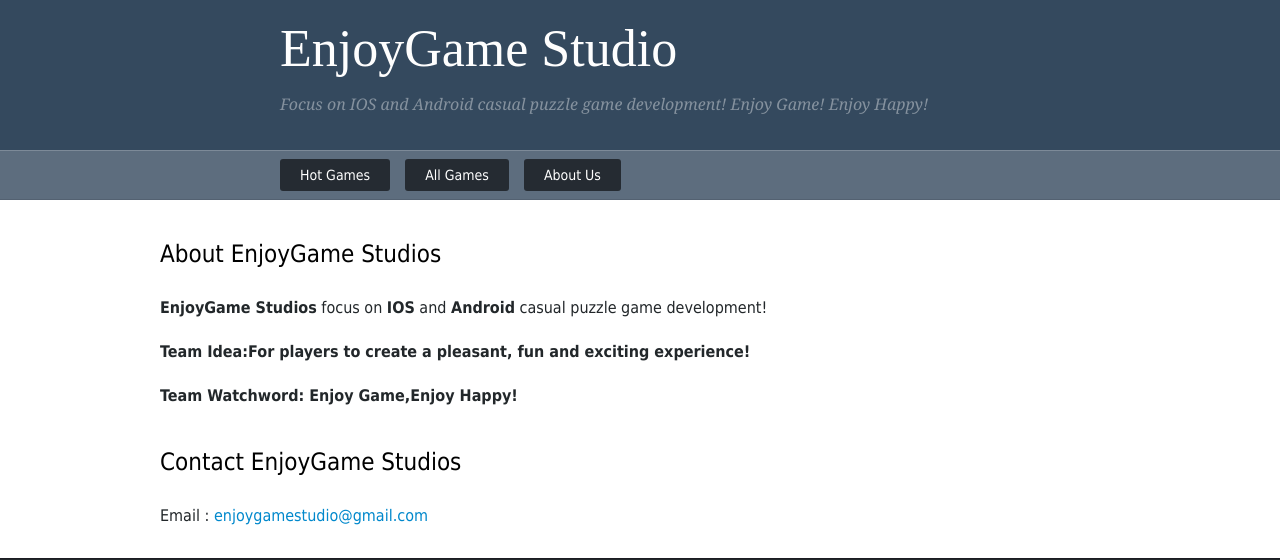
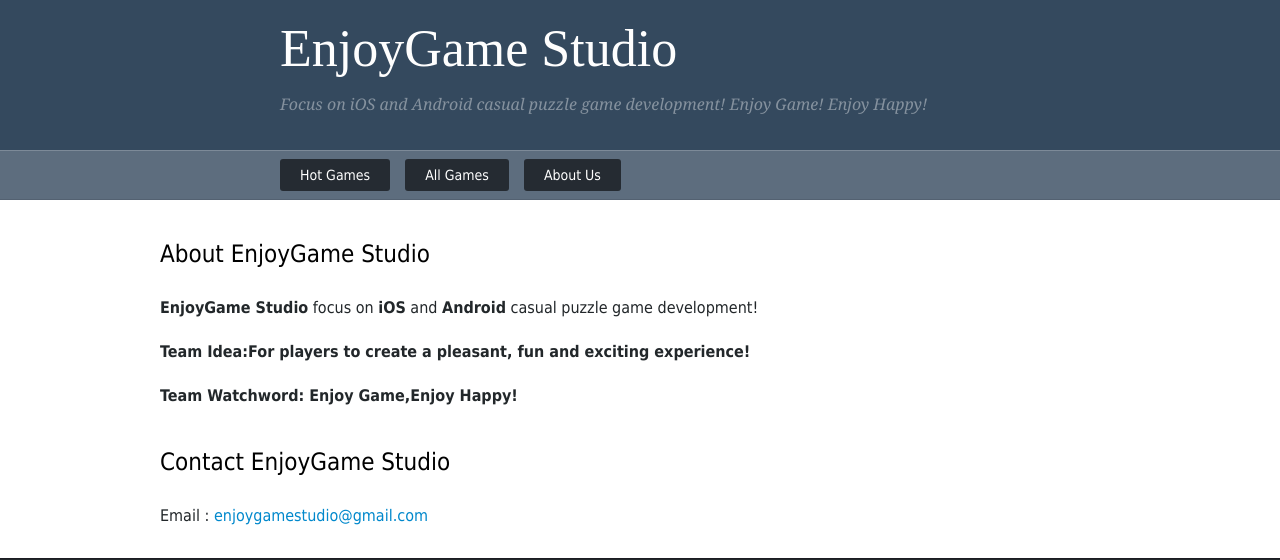
Before and after one commit to enjoygamestudios/enjoygamestudios.github.io, a Jekyll site: the page built from contact.html, in a window 1280 px wide. Shown: the top 560 px of the page. Built offline with Jekyll 4.4.1, drawn with Linux system fonts in a browser that asks for light colours; nearby versions of some CDN libraries.

```diff
--- a/_config.yml
+++ b/_config.yml
@@ -38,10 +38,10 @@
 
 
 #站点基础配置
-homeTitle: EnjoyGame Studios - IOS & Android Mobile Games
+homeTitle: EnjoyGame Studio - iOS & Android Mobile Games
 title: EnjoyGame Studio
-subTitle: Focus on IOS and Android casual puzzle game development! Enjoy Game! Enjoy Happy!
-description: EnjoyGame Studios focus on IOS and Android casual puzzle game development! For players to create a pleasant,fun and exciting experience!
+subTitle: Focus on iOS and Android casual puzzle game development! Enjoy Game! Enjoy Happy!
+description: EnjoyGame Studio focus on iOS and Android casual puzzle game development! For players to create a pleasant,fun and exciting experience!
 url: http://enjoygamestudio.com
 feed: /atom.xml
 
--- a/contact.html
+++ b/contact.html
@@ -1,19 +1,19 @@
 ---
 layout: default
-title: Contact EnjoyGame Studios
-description: 艺游互动工作室专注于IOS和Android休闲游戏开发，立志做出愉悦、有趣，令人兴奋的游戏体验！
-keywords: IOS, Android,Game,Games,White,Tile,Arcade,Stay,The,Line,GitHub, Jekyll, Plugins, Works, Archives, Quotes, css, html, javascript, wordpress, logo, design, geek,游戏，安卓,休闲游戏,街机游戏,虐心,坑爹,动作,别出白线,别踩白块
+title: Contact EnjoyGame Studio
+description: 艺游互动工作室专注于iOS和Android休闲游戏开发，立志做出愉悦、有趣，令人兴奋的游戏体验！
+keywords: iOS, Android,Game,Games,White,Tile,Arcade,Stay,The,Line,GitHub, Jekyll, Plugins, Works, Archives, Quotes, css, html, javascript, wordpress, logo, design, geek,游戏，安卓,休闲游戏,街机游戏,虐心,坑爹,动作,别出白线,别踩白块
 isContact: true
 ---
 
 <article class="main-article main-article-page">
     <div class="violet-post">
         <div class="main-article-contant">
-            <h3>About EnjoyGame Studios</h3>
-            <p><strong>EnjoyGame Studios</strong> focus on <strong>IOS</strong> and <strong>Android</strong> casual puzzle game development!</p>
+            <h3>About EnjoyGame Studio</h3>
+            <p><strong>EnjoyGame Studio</strong> focus on <strong>iOS</strong> and <strong>Android</strong> casual puzzle game development!</p>
             <p><strong>Team Idea:For players to create a pleasant, fun and exciting experience!</strong></p>
             <p><strong>Team Watchword: Enjoy Game,Enjoy Happy!</strong></p>
-            <h3>Contact EnjoyGame Studios</h3>
+            <h3>Contact EnjoyGame Studio</h3>
             <p>Email : <a href="mailto:enjoygamestudio@gmail.com" title="Mail to me">enjoygamestudio@gmail.com</a></p>
         </div>
     </div>
```
Also changed, not shown: privacy.html (added, +114 -0 lines).
